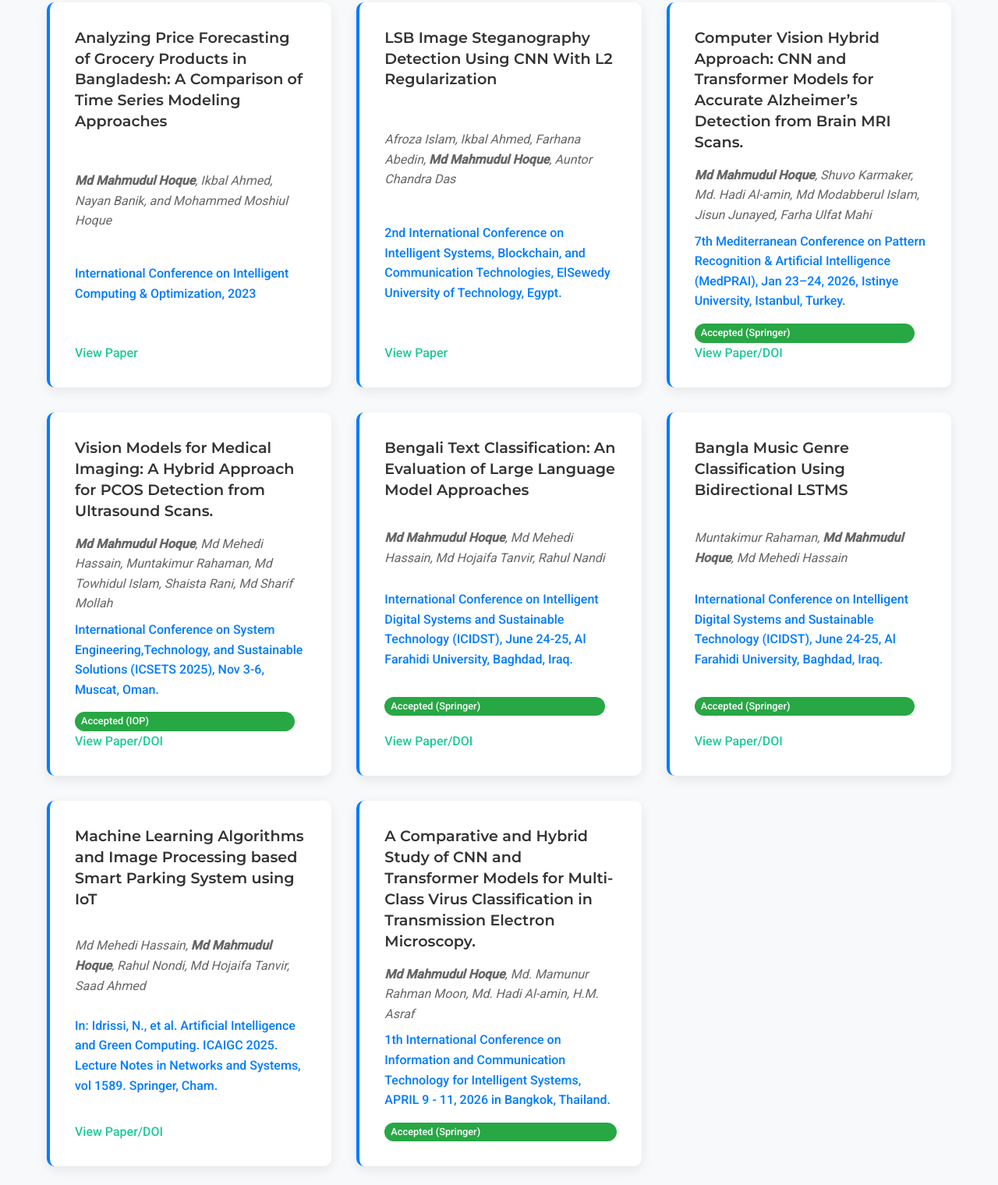
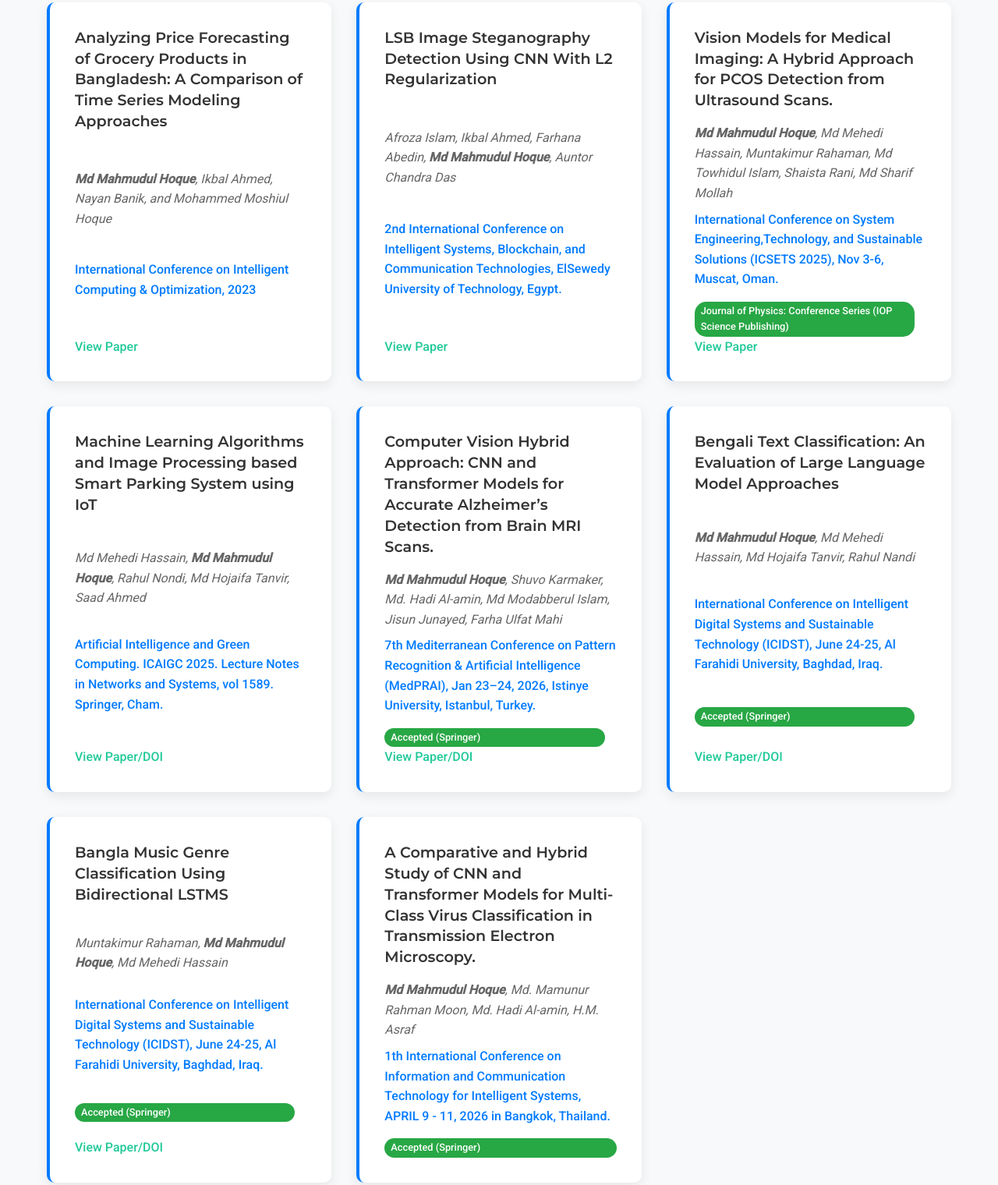
Before and after one commit to evanmahmud/evan, a plain HTML site: page index.html in a window 1280 px wide. Shown: the part 2374-3894 px from the top of the page at 78% size. Drawn offline with Linux system fonts and the light colour scheme.

Commit message:
Update index.html

```diff
--- a/index.html
+++ b/index.html
@@ -141,6 +141,23 @@
                         <a href="https://link.springer.com/chapter/10.1007/978-3-032-15784-3_2" class="publication-link" target="_blank">View Paper</a>
                     </div>
 
+                     <div class="publication-card">
+                        <h4>Vision Models for Medical Imaging: A Hybrid Approach for PCOS Detection from Ultrasound Scans.</h4>
+                        <p class="authors"><strong>Md Mahmudul Hoque</strong>, Md Mehedi Hassain, Muntakimur Rahaman, Md Towhidul Islam, Shaista Rani, Md Sharif Mollah</p>
+                        <p class="venue">International Conference on System Engineering,Technology, and Sustainable Solutions (ICSETS 2025), Nov 3-6, Muscat, Oman.</p>
+                        <span class="status" style="margin-right:15px; display:inline-block; padding: 2px 8px; font-size: 0.8rem;">Journal of Physics: Conference Series (IOP Science Publishing)</span>
+                        <a href="https://iopscience.iop.org/article/10.1088/1742-6596/3191/1/012120" class="publication-link" target="_blank">View Paper</a>
+                    </div>
+
+                     <div class="publication-card">
+                        <h4>Machine Learning Algorithms and Image Processing based Smart Parking System using IoT</h4>
+                        <p class="authors">Md Mehedi Hassain, <strong>Md Mahmudul Hoque</strong>, Rahul Nondi, Md Hojaifa Tanvir, Saad Ahmed</p>
+                        <p class="venue">Artificial Intelligence and Green Computing. ICAIGC 2025. Lecture Notes in Networks and Systems, vol 1589. Springer, Cham.</p>
+                        <a href="https://doi.org/10.1007/978-3-032-02312-4_2" class="publication-link" target="_blank">View Paper/DOI</a>
+                    </div>
+
+
+
                     <!-- New Conference Papers -->
                     <div class="publication-card">
                         <h4>Computer Vision Hybrid Approach: CNN and Transformer Models for Accurate Alzheimer’s Detection from Brain MRI Scans.</h4>
@@ -150,13 +167,7 @@
                         <a href="https://doi.org/10.48550/arXiv.2601.15202" class="publication-link" target="_blank">View Paper/DOI</a>
                     </div>
 
-                    <div class="publication-card">
-                        <h4>Vision Models for Medical Imaging: A Hybrid Approach for PCOS Detection from Ultrasound Scans.</h4>
-                        <p class="authors"><strong>Md Mahmudul Hoque</strong>, Md Mehedi Hassain, Muntakimur Rahaman, Md Towhidul Islam, Shaista Rani, Md Sharif Mollah</p>
-                        <p class="venue">International Conference on System Engineering,Technology, and Sustainable Solutions (ICSETS 2025), Nov 3-6, Muscat, Oman.</p>
-                        <span class="status" style="margin-right:15px; display:inline-block; padding: 2px 8px; font-size: 0.8rem;">Accepted (IOP)</span>
-                        <a href="https://doi.org/10.48550/arXiv.2601.15119" class="publication-link" target="_blank">View Paper/DOI</a>
-                    </div>
+
 
                     <div class="publication-card">
                         <h4>Bengali Text Classification: An Evaluation of Large Language Model Approaches</h4>
@@ -174,12 +185,7 @@
                         <a href="https://doi.org/10.48550/arXiv.2601.15083" class="publication-link" target="_blank">View Paper/DOI</a>
                     </div>
 
-                    <div class="publication-card">
-                        <h4>Machine Learning Algorithms and Image Processing based Smart Parking System using IoT</h4>
-                        <p class="authors">Md Mehedi Hassain, <strong>Md Mahmudul Hoque</strong>, Rahul Nondi, Md Hojaifa Tanvir, Saad Ahmed</p>
-                        <p class="venue">In: Idrissi, N., et al. Artificial Intelligence and Green Computing. ICAIGC 2025. Lecture Notes in Networks and Systems, vol 1589. Springer, Cham.</p>
-                        <a href="https://doi.org/10.1007/978-3-032-02312-4_2" class="publication-link" target="_blank">View Paper/DOI</a>
-                    </div>
+
 
                     <div class="publication-card">
                         <h4>A Comparative and Hybrid Study of CNN and Transformer Models for Multi-Class Virus Classification in Transmission Electron Microscopy.</h4>
```
